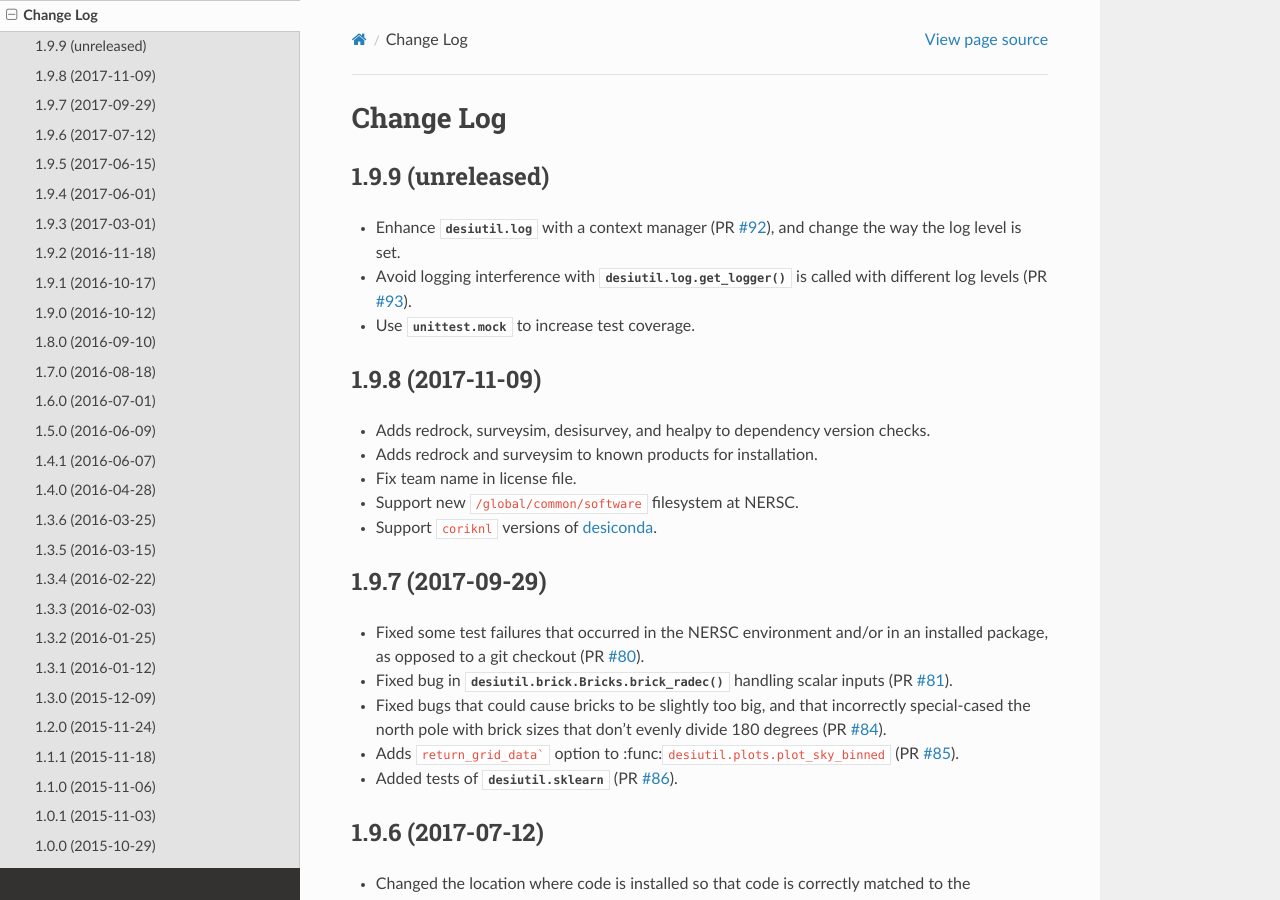
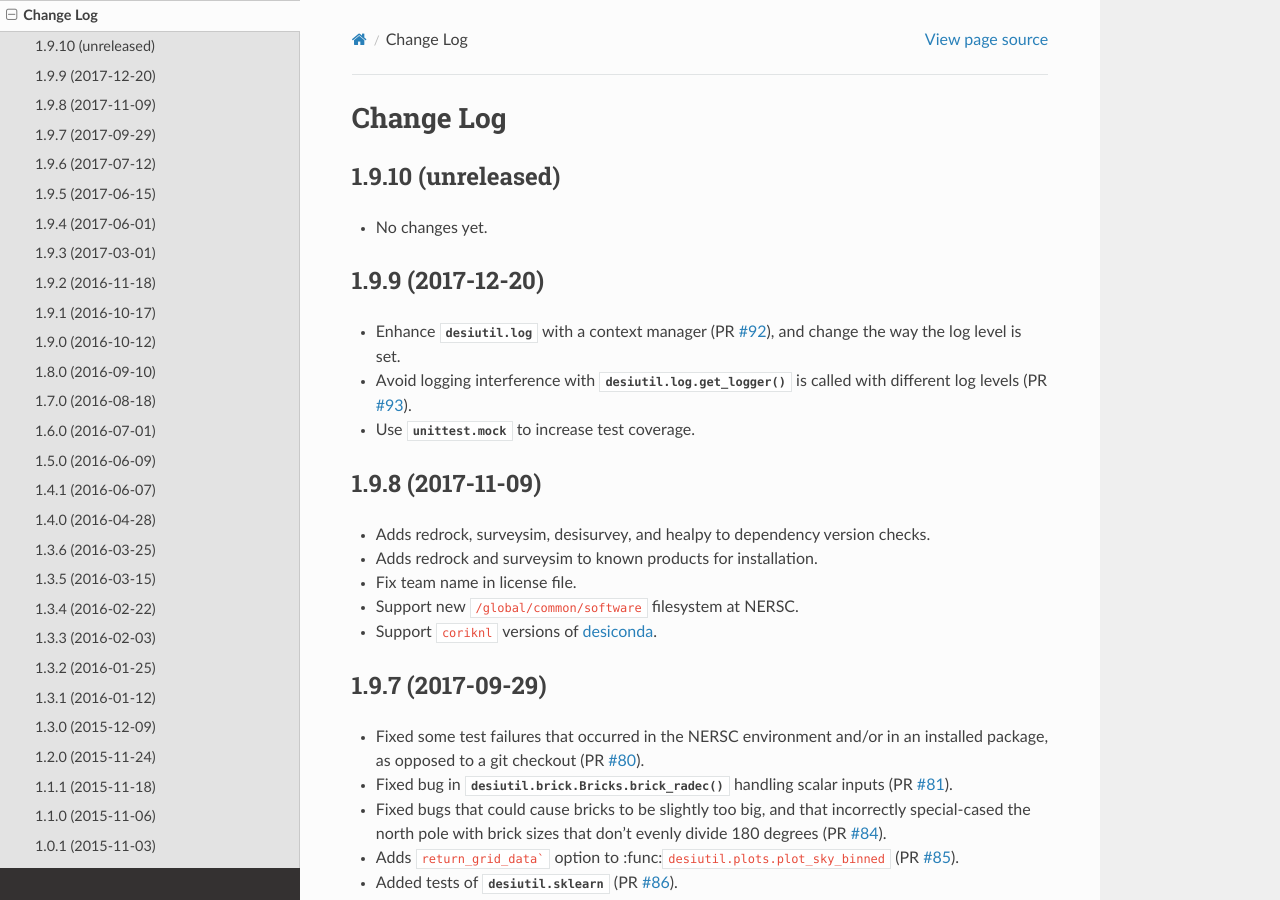
Before and after one commit to desihub/desiutil, a Sphinx documentation site: the page built from doc/changes.rst, in a window 1280 px wide and 900 px high. Built offline with Sphinx 7.4.7 and the Read the Docs theme 2.0.0, drawn with Linux system fonts in a browser that asks for light colours.

Commit message:
update release notes and version for desiutil/1.9.9

```diff
--- a/doc/changes.rst
+++ b/doc/changes.rst
@@ -2,7 +2,12 @@
 Change Log
 ==========
 
-1.9.9 (unreleased)
+1.9.10 (unreleased)
+-------------------
+
+* No changes yet.
+
+1.9.9 (2017-12-20)
 ------------------
 
 * Enhance :mod:`desiutil.log` with a context manager (PR `#92`_), and
--- a/py/desiutil/_version.py
+++ b/py/desiutil/_version.py
@@ -1 +1 @@
-__version__ = '1.9.8.dev573'
+__version__ = '1.9.9'
```
